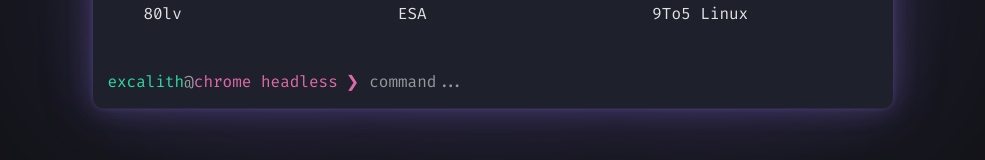
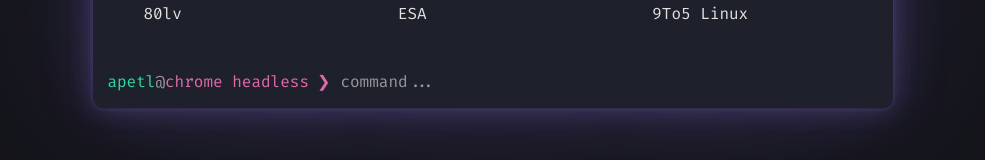
Before and after one commit to excalith/excalith-start-page, a Next.js app: page / in a window 1280 px wide. Shown: the part 516-676 px from the top of the page, without its empty margins (147-1132 px from the left). Built offline with nearby package versions, Linux system fonts and the light colour scheme; some icons are missing.

Commit message:
update config

```diff
--- a/startpage.config.js
+++ b/startpage.config.js
@@ -1,5 +1,5 @@
 const defaultConfig = {
-	username: "Excalith",
+	username: "apetl",
 	theme: {
 		backgroundColor: "#121317",
 		windowColor: "#1e212b",
@@ -62,7 +62,7 @@ const defaultConfig = {
 		hoverColor: "violet"
 	},
 	search: {
-		default: "https://google.com/search?q=",
+		default: "https://www.startpage.com/sp/search?query={}",
 		target: "_self",
 		shortcutRegex: "([A-Za-z0-9]+) (.*)",
 		shortcuts: [
```
